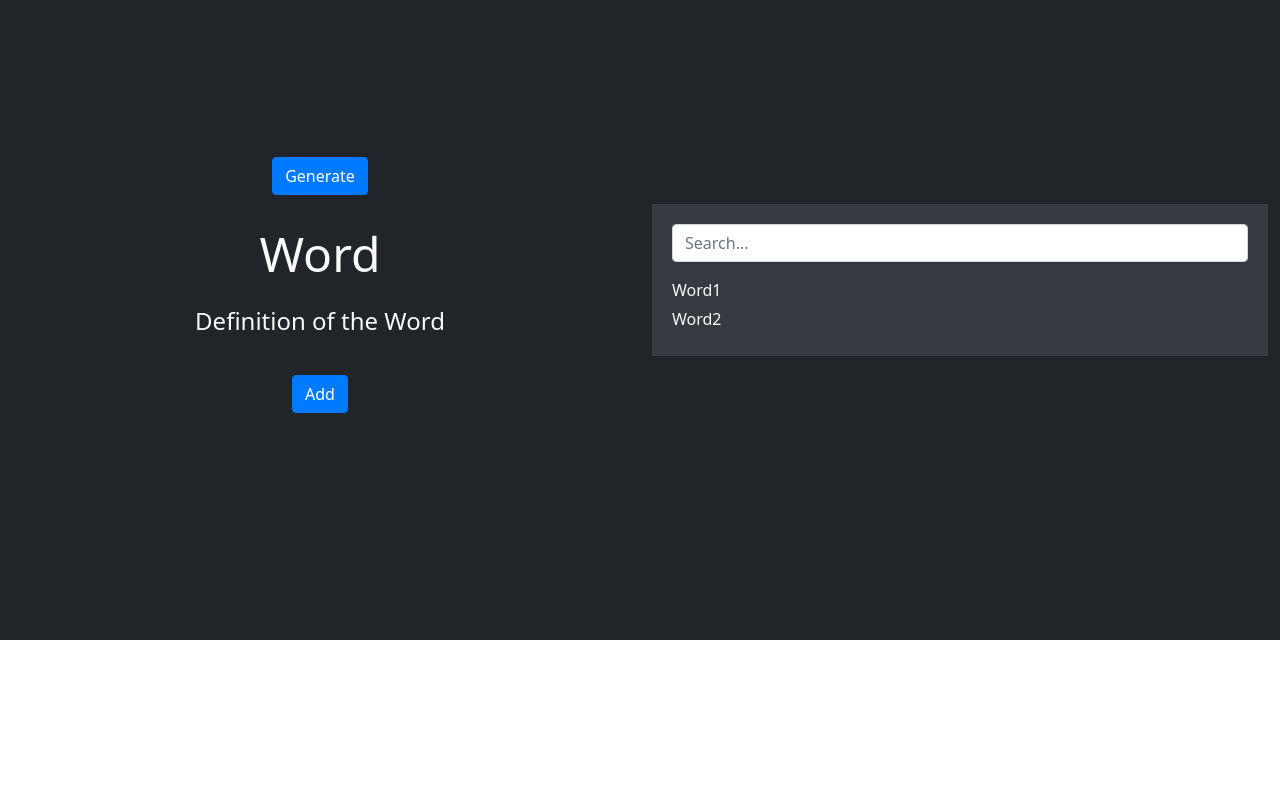
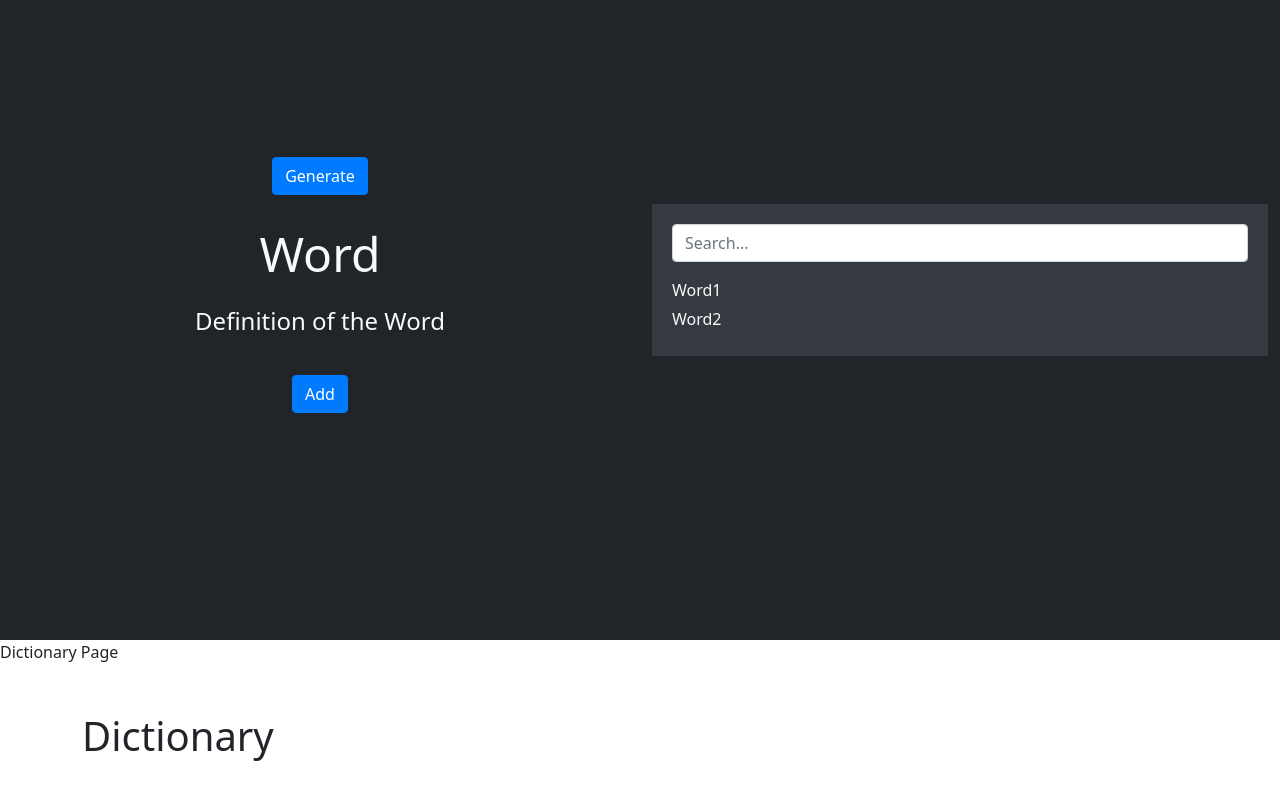
Before and after one commit to SimonHumber/VocabProject, a React (Create React App) app: page / in a window 1280 px wide. Shown: the part 708-1508 px from the top of the page. Built offline with nearby package versions, Linux system fonts and the light colour scheme.

Commit message:
added dictionarypage to App.js

```diff
--- a/src/App.js
+++ b/src/App.js
@@ -10,7 +10,8 @@ const App = () => {
     <WelcomePage />
     Main Page
     <MainPage />
-    {/* <DictionaryPage /> */}
+    Dictionary Page
+    <DictionaryPage />
     </div>
   );
 };
```
